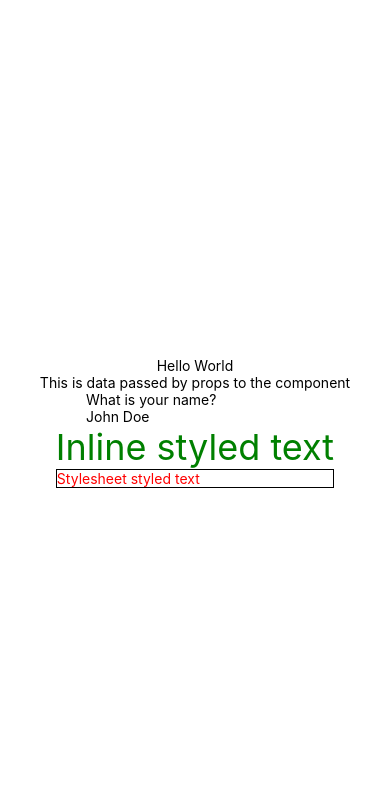
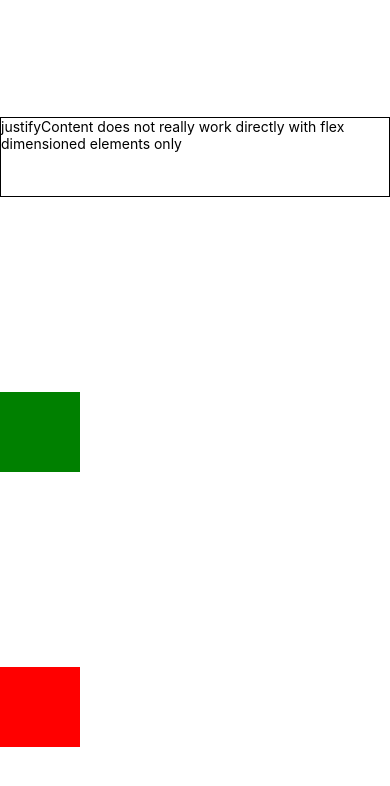
Before and after one commit to lassehav-oamk/react-native-tutorial, a React Native app: screen / in a window 390 px wide. Shown: the top 786 px of the page. Built offline with nearby package versions, Linux system fonts and the light colour scheme.

Commit message:
Layout demos

```diff
--- a/App.js
+++ b/App.js
@@ -2,18 +2,34 @@ import React from 'react';
 import { StyleSheet, Text, View } from 'react-native';
 import HelloWorld from './tutorials/step1-helloworld/HelloWorld';
 import CustomText from './tutorials/step2-props/CustomText';
-import Greeter from './tutorials/step3-state-and-text-input/Greeter'
-import StyleDemo from './tutorials/step4-style/StyleDemo'
+import Greeter from './tutorials/step3-state-and-text-input/Greeter';
+import StyleDemo from './tutorials/step4-style/StyleDemo';
+import Dimensions from "./tutorials/step5-layout/1Dimensions";
+import FlexDirectionAndJustify from "./tutorials/step5-layout/2FlexDirectionAndJustify";
 
 export default function App() {
-  return (
+
+  let output;
+  // Example set 1
+  /*output = (
     <View style={styles.container}>
       <HelloWorld></HelloWorld>
       <CustomText value="This is data passed by props to the component"></CustomText>
       <Greeter></Greeter>
       <StyleDemo></StyleDemo>
     </View>
-  );
+  );*/
+
+  // Layout example 1
+  //output = <Dimensions></Dimensions>;
+
+  // Layout example 2
+  output = <FlexDirectionAndJustify></FlexDirectionAndJustify>;
+
+
+  return output;
+
+
 }
 
 const styles = StyleSheet.create({
--- a/app.json
+++ b/app.json
@@ -1,7 +1,7 @@
 {
   "expo": {
-    "name": "Blank Template",
-    "slug": "expo-test1",
+    "name": "React Native Tutorial",
+    "slug": "react-native-tutorial",
     "privacy": "public",
     "sdkVersion": "36.0.0",
     "platforms": [
--- a/tutorials/step3-state-and-text-input/Greeter.js
+++ b/tutorials/step3-state-and-text-input/Greeter.js
@@ -24,7 +24,9 @@ export default class Greeter extends Component {
           onChangeText={ this.setName }
           value={this.state.text}>
         </TextInput>
-        { this.state.greeterName == "" ?  null : <Text>Greetings {this.state.greeterName}</Text>}
+        { this.state.greeterName == "" ?
+          null :
+          <Text>Greetings {this.state.greeterName}</Text> }
       </View>
     )
   }
--- /dev/null
+++ b/tutorials/step5-layout/1Dimensions.js
@@ -0,0 +1,14 @@
+import React, { Component } from 'react'
+import { Text, View } from 'react-native'
+
+export default class Dimensions1 extends Component {
+  render() {
+    return (
+      <View style={{ flex: 1, paddingTop: 20 }}>
+        <Text style={{ flex: 1 }}>Flex demo</Text>
+        <View style={{flex: 1, backgroundColor: 'green'}}></View>
+        <View style={{flex: 4, backgroundColor: 'red'}}></View>
+      </View>
+    )
+  }
+}
--- /dev/null
+++ b/tutorials/step5-layout/2FlexDirectionAndJustify.js
@@ -0,0 +1,28 @@
+import React, { Component } from 'react'
+import { Text, View, StyleSheet } from 'react-native'
+
+export default class FlexDirectionAndJustify extends Component {
+  render() {
+    return (
+      <View style={{
+        flex: 1,
+        paddingTop: 20,
+        flexDirection: 'column',
+        justifyContent: 'space-around' /* Test out all the values */
+      }}>
+        <Text style={{ height: 80, borderWidth: 1, borderColor: 'black' }}>
+          justifyContent does not really work directly with flex dimensioned elements only
+        </Text>
+        <View style={[ styles.box, { backgroundColor: 'green' }]}></View>
+        <View style={[ styles.box, { backgroundColor: 'red' }]}></View>
+      </View>
+    )
+  }
+}
+
+const styles = StyleSheet.create({
+  box: {
+    height: 80,
+    width: 80
+  }
+})
```
Also changed, not shown: tutorials/step4-style/StyleDemo.js (+6 -2 lines).
